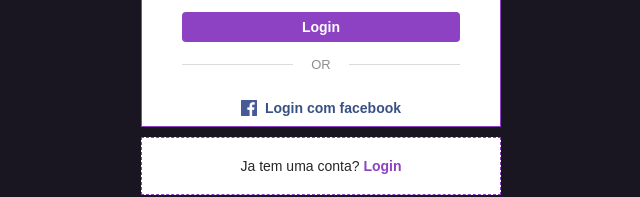
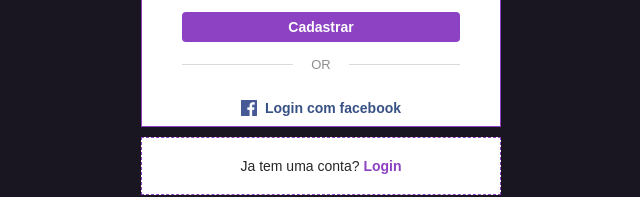
Before and after one commit to febrenos/workfy, a plain HTML site: page register.html in a window 1280 px wide. Shown: the part 595-792 px from the top of the page, 319-959 px from the left. Drawn offline with Linux system fonts and the light colour scheme.

Commit message:
Update register.html

```diff
--- a/register.html
+++ b/register.html
@@ -75,7 +75,7 @@
                                     <input type="text" name="$CorR" placeholder="Cada um com sua funcao">
                                     <label for="$bornIn">Data de Nascimento</label>
                                     <input type="text" name="$bornIn" placeholder="dia/mes/ano">
-                                    <button type="text" value="Submit" onclick="required()" class="form-btn">Login</button>
+                                    <button type="text" value="Submit" onclick="required()" class="form-btn">Cadastrar</button>
                             <span class="has-separator">Or</span>
                             <button type="submit" value="Submit" class="form-btn-fb">
                                     <a class ="facebook-login" href="https://www.facebook.com/">
```
